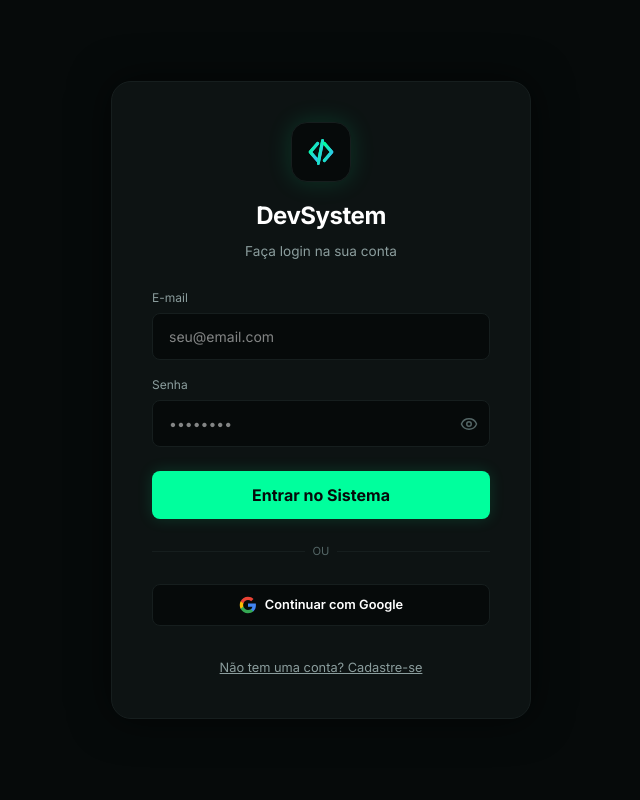
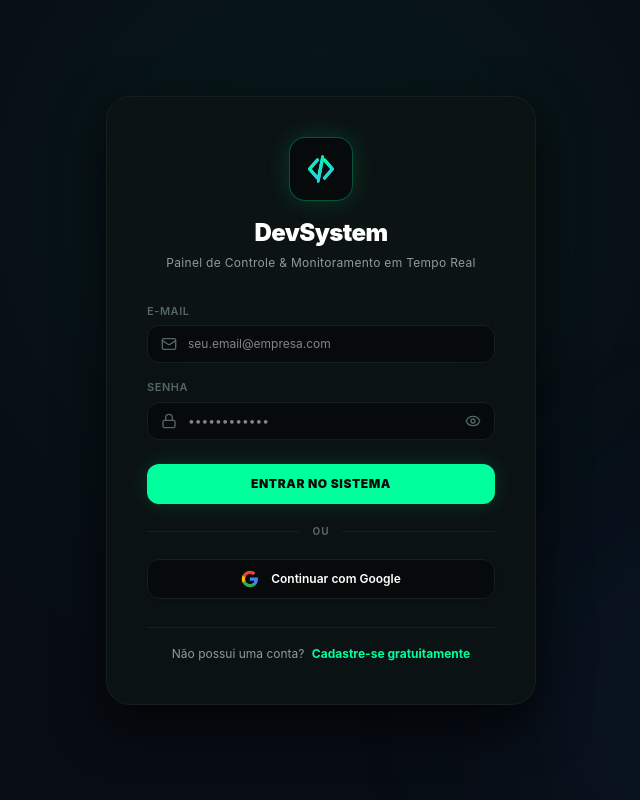
Before and after one commit to Matheusvs1998/painel-dev, a React (Vite) app: page / in a window 1280 px wide. Shown: the whole page, without its empty margins (319-959 px from the left). Built offline with nearby package versions, Linux system fonts and the light colour scheme.

Commit message:
style(auth): modernizar design da tela de login com glassmorphism, orbs neon e tipografia premium

```diff
--- a/src/components/Auth.jsx
+++ b/src/components/Auth.jsx
@@ -1,37 +1,9 @@
 import React, { useState } from 'react';
 import { supabase } from '../lib/supabase';
-import { Eye, EyeOff, ArrowLeft, RefreshCw, LogIn } from 'lucide-react';
+import { Eye, EyeOff, Mail, Lock, ArrowLeft, RefreshCw, LogIn, Sparkles, ShieldCheck } from 'lucide-react';
 import Logo from './Logo';
+import { motion, AnimatePresence } from 'framer-motion';
 import { toast } from 'sonner';
-
-// ── Design tokens ──────────────────────────────
-const C = {
-  bg: 'var(--bg)',
-  card: 'var(--card)',
-  border: 'var(--border)',
-  hover: 'var(--hover)',
-  neon: 'var(--neon)',
-  neonDim: 'var(--neonDim)',
-  neonBorder: 'var(--neonBorder)',
-  muted: 'var(--muted)',
-  subtle: 'var(--subtle)',
-  red: 'var(--red)',
-  text: 'var(--text)',
-};
-
-const inputStyle = {
-  width: '100%',
-  padding: '0.75rem 1rem',
-  background: C.bg,
-  border: `1px solid ${C.border}`,
-  borderRadius: '0.5rem',
-  color: C.text,
-  fontFamily: 'Inter, sans-serif',
-  fontSize: '0.875rem',
-  outline: 'none',
-  transition: 'all 0.2s',
-  boxSizing: 'border-box'
-};
 
 export default function Auth() {
   // 'login' | 'signup' | 'verify_otp'
@@ -60,10 +32,10 @@ export default function Auth() {
         const { data, error } = await supabase.auth.signUp({ email, password });
         if (error) throw error;
 
-        // Se o Supabase exigir confirmação por e-mail (session null)
+        // Se o Supabase exigir confirmação por e-mail
         if (!data.session) {
           setAuthMode('verify_otp');
-          setSuccessMsg(`Enviamos um código de confirmação para ${email}. Digite os 6 dígitos abaixo:`);
+          setSuccessMsg(`Enviamos um token de segurança para ${email}. Digite os 6 dígitos abaixo:`);
           toast.info('Código enviado para seu e-mail!');
         } else {
           toast.success('Conta criada e autenticada com sucesso!');
@@ -88,14 +60,12 @@ export default function Auth() {
     setSuccessMsg(null);
 
     try {
-      // 1. Tenta validar como OTP de SignUp
       let res = await supabase.auth.verifyOtp({
         email,
         token: cleanToken,
         type: 'signup'
       });
 
-      // 2. Se falhar, tenta como OTP de Email
       if (res.error) {
         res = await supabase.auth.verifyOtp({
           email,
@@ -104,12 +74,10 @@ export default function Auth() {
         });
       }
 
-      // 3. Se ainda assim der erro mas tivermos a senha, tenta login direto
-      // (ocorre quando o usuário clicou no link do e-mail antes e o token já foi consumido)
       if (res.error && password) {
         const loginRes = await supabase.auth.signInWithPassword({ email, password });
         if (!loginRes.error) {
-          toast.success('Conta validada com sucesso!');
+          toast.success('Conta confirmada com sucesso!');
           return;
         }
       }
@@ -117,9 +85,9 @@ export default function Auth() {
       if (res.error) throw res.error;
       toast.success('Conta confirmada com sucesso! Bem-vindo ao DevSystem.');
     } catch (error) {
-      console.error('Erro na validação do token:', error);
+      console.error('Erro na validação:', error);
       if (error.message?.includes('expired') || error.message?.includes('invalid')) {
-        setErrorMsg('O token digitado é inválido ou expirou. Clique em "Reenviar código" ou tente fazer login direto se já clicou no link do e-mail.');
+        setErrorMsg('O token digitado é inválido ou expirou. Clique em "Reenviar código" ou tente entrar direto se já clicou no link.');
       } else {
         setErrorMsg(error.message);
       }
@@ -128,7 +96,7 @@ export default function Auth() {
     }
   };
 
-  // Tentar login direto se o usuário já clicou no link
+  // Tentar login direto
   const tryDirectLogin = async () => {
     if (!password) {
       setAuthMode('login');
@@ -141,7 +109,7 @@ export default function Auth() {
       if (error) throw error;
       toast.success('Login realizado com sucesso!');
     } catch (error) {
-      setErrorMsg('Não foi possível entrar direto. Por favor, reenvie o código.');
+      setErrorMsg('Não foi possível entrar direto. Por favor, reenvie o código ou verifique sua senha.');
     } finally {
       setLoading(false);
     }
@@ -183,58 +151,70 @@ export default function Auth() {
   };
 
   return (
-    <div style={{
-      width: '100vw', height: '100vh', background: C.bg, display: 'flex',
-      alignItems: 'center', justifyContent: 'center', fontFamily: 'Inter, sans-serif'
-    }}>
-      <div style={{
-        background: C.card, padding: '2.5rem', borderRadius: '1.25rem',
-        border: `1px solid ${C.border}`, width: '100%', maxWidth: '420px',
-        boxShadow: `0 0 40px rgba(0,0,0,0.6)`
-      }}>
+    <div className="relative min-h-screen w-full flex items-center justify-center p-4 bg-[#080d14] text-[var(--text)] font-sans overflow-hidden select-none">
+      {/* Elementos Decorativos de Fundo (Glow Orbs) */}
+      <div className="absolute top-1/4 left-1/2 -translate-x-1/2 -translate-y-1/2 w-[550px] h-[550px] bg-[var(--neonDim)] rounded-full blur-[140px] pointer-events-none opacity-40"></div>
+      <div className="absolute -bottom-20 right-10 w-[350px] h-[350px] bg-blue-500/10 rounded-full blur-[120px] pointer-events-none"></div>
+
+      {/* Card Principal Glassmorphism */}
+      <motion.div
+        initial={{ opacity: 0, scale: 0.96, y: 15 }}
+        animate={{ opacity: 1, scale: 1, y: 0 }}
+        transition={{ duration: 0.3 }}
+        className="relative z-10 w-full max-w-[430px] p-8 sm:p-10 rounded-3xl bg-[var(--card)]/90 backdrop-blur-2xl border border-[var(--border)] shadow-[0_20px_50px_rgba(0,0,0,0.7)]"
+      >
         {/* Cabeçalho */}
-        <div style={{ textAlign: 'center', marginBottom: '1.75rem' }}>
-          <div style={{
-            width: '3.75rem', height: '3.75rem', background: C.bg, borderRadius: '1rem',
-            margin: '0 auto 1rem', display: 'flex', alignItems: 'center', justifyContent: 'center',
-            border: `1px solid ${C.border}`,
-            boxShadow: `0 0 25px ${C.neonDim}`
-          }}>
-            <Logo size={34} />
-          </div>
-          <h1 style={{ margin: 0, color: C.text, fontSize: '1.5rem', fontWeight: 'bold', letterSpacing: '-0.02em' }}>
+        <div className="text-center mb-8">
+          <motion.div
+            whileHover={{ scale: 1.05, rotate: 2 }}
+            className="w-16 h-16 mx-auto mb-4 rounded-2xl flex items-center justify-center bg-[var(--bg)] border border-[var(--neonBorder)] shadow-[0_0_25px_var(--neonDim)]"
+          >
+            <Logo size={36} />
+          </motion.div>
+          <h1 className="m-0 text-2xl font-black tracking-tight text-[var(--text)] flex items-center justify-center gap-2">
             DevSystem
           </h1>
-          <p style={{ margin: '0.4rem 0 0', color: C.muted, fontSize: '0.85rem' }}>
+          <p className="mt-1.5 text-xs text-[var(--muted)] tracking-wide">
             {authMode === 'verify_otp'
-              ? 'Confirmação de Segurança'
+              ? 'Verificação de Autenticidade'
               : authMode === 'signup'
-                ? 'Crie sua nova conta de desenvolvedor'
-                : 'Faça login na sua conta'}
+                ? 'Crie sua conta no ecossistema de desenvolvimento'
+                : 'Painel de Controle & Monitoramento em Tempo Real'}
           </p>
         </div>
 
-        {/* Mensagens de Feedback */}
+        {/* Mensagens de Alerta e Sucesso */}
+        <AnimatePresence>
           {errorMsg && (
-          <div style={{ background: 'rgba(248,113,113,0.1)', border: `1px solid ${C.red}`, color: C.red, padding: '0.75rem', borderRadius: '0.5rem', fontSize: '0.8rem', marginBottom: '1rem', textAlign: 'center', lineHeight: '1.4' }}>
+            <motion.div
+              initial={{ opacity: 0, y: -6 }}
+              animate={{ opacity: 1, y: 0 }}
+              exit={{ opacity: 0 }}
+              className="mb-4 p-3 rounded-xl bg-red-500/10 border border-red-500/30 text-red-400 text-xs text-center leading-relaxed"
+            >
               {errorMsg}
-          </div>
+            </motion.div>
           )}
 
           {successMsg && (
-          <div style={{ background: C.neonDim, border: `1px solid ${C.neonBorder}`, color: C.neon, padding: '0.75rem', borderRadius: '0.5rem', fontSize: '0.8rem', marginBottom: '1rem', textAlign: 'center', lineHeight: '1.4' }}>
+            <motion.div
+              initial={{ opacity: 0, y: -6 }}
+              animate={{ opacity: 1, y: 0 }}
+              exit={{ opacity: 0 }}
+              className="mb-4 p-3 rounded-xl bg-[var(--neonDim)] border border-[var(--neonBorder)] text-[var(--neon)] text-xs text-center leading-relaxed font-medium"
+            >
               {successMsg}
-          </div>
+            </motion.div>
           )}
+        </AnimatePresence>
 
-        {/* TELA DE VERIFICAÇÃO DE TOKEN OTP */}
+        {/* MODO DE VERIFICAÇÃO DE TOKEN OTP */}
         {authMode === 'verify_otp' ? (
-          <form onSubmit={handleVerifyOtp} style={{ display: 'flex', flexDirection: 'column', gap: '1rem' }}>
+          <form onSubmit={handleVerifyOtp} className="flex flex-col gap-4">
             <div>
-              <label style={{ display: 'block', color: C.muted, fontSize: '0.75rem', marginBottom: '0.375rem' }}>
-                Token de 6 dígitos recebido por e-mail:
+              <label className="block text-[11px] font-semibold uppercase tracking-wider text-[var(--subtle)] mb-2">
+                Código de 6 dígitos recebido:
               </label>
-              <div style={{ position: 'relative' }}>
               <input
                 type="text"
                 maxLength={6}
@@ -242,185 +222,119 @@ export default function Auth() {
                 onChange={(e) => setOtpToken(e.target.value.replace(/\D/g, ''))}
                 required
                 autoFocus
-                  style={{
-                    ...inputStyle,
-                    letterSpacing: '8px',
-                    fontSize: '1.25rem',
-                    textAlign: 'center',
-                    fontWeight: 'bold',
-                    color: C.neon,
-                    fontFamily: 'monospace'
-                  }}
-                  placeholder="123456"
+                placeholder="000000"
+                className="w-full bg-[var(--bg)] border border-[var(--border)] focus:border-[var(--neon)] focus:shadow-[0_0_20px_var(--neonDim)] rounded-xl py-3.5 text-center text-2xl font-mono font-bold tracking-[0.5em] text-[var(--neon)] outline-none transition-all"
               />
             </div>
-            </div>
 
-            <button
+            <motion.button
+              whileHover={{ scale: 1.02 }}
+              whileTap={{ scale: 0.98 }}
               type="submit"
               disabled={loading}
-              style={{
-                marginTop: '0.5rem',
-                padding: '0.75rem',
-                borderRadius: '0.5rem',
-                border: 'none',
-                background: C.neon,
-                color: C.bg,
-                fontWeight: '700',
-                cursor: loading ? 'not-allowed' : 'pointer',
-                opacity: loading ? 0.7 : 1,
-                transition: 'all 0.2s',
-                boxShadow: `0 0 15px ${C.neonDim}`
-              }}
+              className="mt-2 w-full py-3.5 rounded-xl bg-[var(--neon)] text-[var(--bg)] font-black text-sm tracking-wide shadow-[0_0_20px_var(--neonDim)] cursor-pointer disabled:opacity-50 disabled:cursor-not-allowed transition-all"
             >
-              {loading ? 'Validando token...' : 'Confirmar Token & Entrar'}
-            </button>
+              {loading ? 'Validando código...' : 'Confirmar & Entrar'}
+            </motion.button>
 
             <button
               type="button"
               onClick={tryDirectLogin}
               disabled={loading}
-              style={{
-                padding: '0.65rem',
-                borderRadius: '0.5rem',
-                border: `1px solid ${C.border}`,
-                background: C.bg,
-                color: C.text,
-                fontSize: '0.8rem',
-                fontWeight: '600',
-                cursor: 'pointer',
-                display: 'flex',
-                alignItems: 'center',
-                justifyContent: 'center',
-                gap: '6px'
-              }}
+              className="w-full py-2.5 rounded-xl bg-[var(--hover)] hover:bg-[var(--neonDim)] text-[var(--text)] hover:text-[var(--neon)] border border-[var(--border)] text-xs font-semibold flex items-center justify-center gap-2 transition-all cursor-pointer"
             >
               <LogIn size={14} /> Já cliquei no link do e-mail (Entrar Direto)
             </button>
 
-            <div style={{ display: 'flex', justifyContent: 'space-between', marginTop: '0.5rem' }}>
+            <div className="flex items-center justify-between mt-2 pt-2 border-t border-[var(--border)]">
               <button
                 type="button"
                 onClick={handleResendOtp}
                 disabled={loading}
-                style={{
-                  background: 'none',
-                  border: 'none',
-                  color: C.neon,
-                  fontSize: '0.75rem',
-                  cursor: 'pointer',
-                  display: 'flex',
-                  alignItems: 'center',
-                  gap: '4px'
-                }}
+                className="bg-transparent border-none text-xs font-medium text-[var(--neon)] hover:underline flex items-center gap-1.5 cursor-pointer p-0"
               >
-                <RefreshCw size={12} /> Reenviar novo código
+                <RefreshCw size={13} /> Reenviar novo código
               </button>
 
               <button
                 type="button"
-                onClick={() => setAuthMode('login')}
-                style={{
-                  background: 'none',
-                  border: 'none',
-                  color: C.muted,
-                  fontSize: '0.75rem',
-                  cursor: 'pointer',
-                  display: 'flex',
-                  alignItems: 'center',
-                  gap: '4px'
+                onClick={() => {
+                  setAuthMode('login');
+                  setErrorMsg(null);
+                  setSuccessMsg(null);
                 }}
+                className="bg-transparent border-none text-xs text-[var(--muted)] hover:text-[var(--text)] flex items-center gap-1 cursor-pointer p-0 transition-colors"
               >
-                <ArrowLeft size={12} /> Voltar ao login
+                <ArrowLeft size={13} /> Voltar ao login
               </button>
             </div>
           </form>
         ) : (
-          /* TELA DE LOGIN / CADASTRO */
-          <form onSubmit={handleAuth} style={{ display: 'flex', flexDirection: 'column', gap: '1rem' }}>
+          /* MODO DE LOGIN / CADASTRO */
+          <form onSubmit={handleAuth} className="flex flex-col gap-4">
             <div>
-              <label style={{ display: 'block', color: C.muted, fontSize: '0.75rem', marginBottom: '0.375rem' }}>E-mail</label>
+              <label className="block text-[11px] font-semibold uppercase tracking-wider text-[var(--subtle)] mb-1.5">
+                E-mail
+              </label>
+              <div className="relative">
+                <Mail size={16} className="absolute left-3.5 top-1/2 -translate-y-1/2 text-[var(--subtle)]" />
                 <input
                   type="email"
                   value={email}
                   onChange={(e) => setEmail(e.target.value)}
                   required
-                style={inputStyle}
-                placeholder="seu@email.com"
+                  placeholder="seu.email@empresa.com"
+                  className="w-full bg-[var(--bg)] border border-[var(--border)] focus:border-[var(--neon)] focus:shadow-[0_0_15px_var(--neonDim)] rounded-xl pl-10 pr-4 py-2.5 text-xs text-[var(--text)] outline-none transition-all"
                 />
+              </div>
             </div>
 
             <div>
-              <label style={{ display: 'block', color: C.muted, fontSize: '0.75rem', marginBottom: '0.375rem' }}>Senha</label>
-              <div style={{ position: 'relative' }}>
+              <label className="block text-[11px] font-semibold uppercase tracking-wider text-[var(--subtle)] mb-1.5">
+                Senha
+              </label>
+              <div className="relative">
+                <Lock size={16} className="absolute left-3.5 top-1/2 -translate-y-1/2 text-[var(--subtle)]" />
                 <input
                   type={showPassword ? "text" : "password"}
                   value={password}
                   onChange={(e) => setPassword(e.target.value)}
                   required
-                  style={{ ...inputStyle, paddingRight: '2.5rem' }}
-                  placeholder="••••••••"
+                  placeholder="••••••••••••"
+                  className="w-full bg-[var(--bg)] border border-[var(--border)] focus:border-[var(--neon)] focus:shadow-[0_0_15px_var(--neonDim)] rounded-xl pl-10 pr-10 py-2.5 text-xs text-[var(--text)] outline-none transition-all"
                 />
                 <button
                   type="button"
                   onClick={() => setShowPassword(!showPassword)}
-                  style={{
-                    position: 'absolute', right: '0.75rem', top: '50%', transform: 'translateY(-50%)',
-                    background: 'none', border: 'none', color: C.subtle, cursor: 'pointer', padding: 0, display: 'flex'
-                  }}
+                  className="absolute right-3.5 top-1/2 -translate-y-1/2 text-[var(--subtle)] hover:text-[var(--text)] bg-transparent border-none cursor-pointer p-0"
                 >
-                  {showPassword ? <EyeOff size={18} /> : <Eye size={18} />}
+                  {showPassword ? <EyeOff size={16} /> : <Eye size={16} />}
                 </button>
               </div>
             </div>
 
-            <button
+            <motion.button
+              whileHover={{ scale: 1.02 }}
+              whileTap={{ scale: 0.98 }}
               type="submit"
               disabled={loading}
-              style={{
-                marginTop: '0.5rem',
-                padding: '0.75rem',
-                borderRadius: '0.5rem',
-                border: 'none',
-                background: C.neon,
-                color: C.bg,
-                fontWeight: '700',
-                cursor: loading ? 'not-allowed' : 'pointer',
-                opacity: loading ? 0.7 : 1,
-                transition: 'all 0.2s',
-                boxShadow: `0 0 15px ${C.neonDim}`
-              }}
+              className="mt-2 w-full py-3 rounded-xl bg-[var(--neon)] text-[var(--bg)] font-black text-xs uppercase tracking-wider shadow-[0_0_20px_var(--neonDim)] cursor-pointer disabled:opacity-50 disabled:cursor-not-allowed transition-all"
             >
-              {loading ? 'Aguarde...' : (authMode === 'login' ? 'Entrar no Sistema' : 'Criar Conta')}
-            </button>
+              {loading ? 'Processando...' : (authMode === 'login' ? 'Entrar no Sistema' : 'Criar Conta')}
+            </motion.button>
 
             {/* Divisor */}
-            <div style={{ display: 'flex', alignItems: 'center', margin: '0.5rem 0', gap: '0.5rem' }}>
-              <div style={{ flex: 1, height: '1px', background: C.border }}></div>
-              <span style={{ fontSize: '0.7rem', color: C.subtle, textTransform: 'uppercase' }}>ou</span>
-              <div style={{ flex: 1, height: '1px', background: C.border }}></div>
+            <div className="flex items-center gap-3 my-1">
+              <div className="flex-1 h-[1px] bg-[var(--border)]"></div>
+              <span className="text-[10px] uppercase tracking-widest text-[var(--subtle)] font-bold">ou</span>
+              <div className="flex-1 h-[1px] bg-[var(--border)]"></div>
             </div>
 
-            {/* Botão Login com Google */}
+            {/* Botão Oficial do Google */}
             <button
               type="button"
               onClick={handleGoogleLogin}
-              style={{
-                display: 'flex',
-                alignItems: 'center',
-                justifyContent: 'center',
-                gap: '0.5rem',
-                padding: '0.65rem',
-                borderRadius: '0.5rem',
-                background: C.bg,
-                border: `1px solid ${C.border}`,
-                color: C.text,
-                fontSize: '0.8rem',
-                fontWeight: '600',
-                cursor: 'pointer',
-                transition: 'all 0.2s'
-              }}
-              className="hover:border-[var(--neonBorder)]"
+              className="w-full py-2.5 px-4 rounded-xl bg-[var(--bg)] hover:bg-[var(--hover)] border border-[var(--border)] hover:border-[var(--neonBorder)] text-xs font-semibold text-[var(--text)] flex items-center justify-center gap-3 transition-all cursor-pointer shadow-sm"
             >
               <svg width="18" height="18" viewBox="0 0 24 24">
                 <path fill="#4285F4" d="M22.56 12.25c0-.78-.07-1.53-.2-2.25H12v4.26h5.92c-.26 1.37-1.04 2.53-2.21 3.31v2.77h3.57c2.08-1.92 3.28-4.74 3.28-8.09z"/>
@@ -431,8 +345,8 @@ export default function Auth() {
               Continuar com Google
             </button>
 
-            {/* Alternar entre Login e Cadastro */}
-            <div style={{ marginTop: '0.75rem', textAlign: 'center' }}>
+            {/* Alternância Elegante (Sem sublinhado feio de browser) */}
+            <div className="mt-3 pt-3 border-t border-[var(--border)] text-center">
               <button
                 type="button"
                 onClick={() => {
@@ -440,21 +354,18 @@ export default function Auth() {
                   setErrorMsg(null);
                   setSuccessMsg(null);
                 }}
-                style={{
-                  background: 'none',
-                  border: 'none',
-                  color: C.muted,
-                  fontSize: '0.8rem',
-                  cursor: 'pointer',
-                  textDecoration: 'underline'
-                }}
+                className="bg-transparent border-none text-xs text-[var(--muted)] hover:text-[var(--text)] transition-colors cursor-pointer"
               >
-                {authMode === 'login' ? 'Não tem uma conta? Cadastre-se' : 'Já tem uma conta? Faça Login'}
+                {authMode === 'login' ? (
+                  <span>Não possui uma conta? <strong className="text-[var(--neon)] font-bold ml-1 hover:underline">Cadastre-se gratuitamente</strong></span>
+                ) : (
+                  <span>Já possui cadastro? <strong className="text-[var(--neon)] font-bold ml-1 hover:underline">Fazer Login</strong></span>
+                )}
               </button>
             </div>
           </form>
         )}
-      </div>
+      </motion.div>
     </div>
   );
 }
```
Lines whose indentation alone changed are shown as unchanged.
